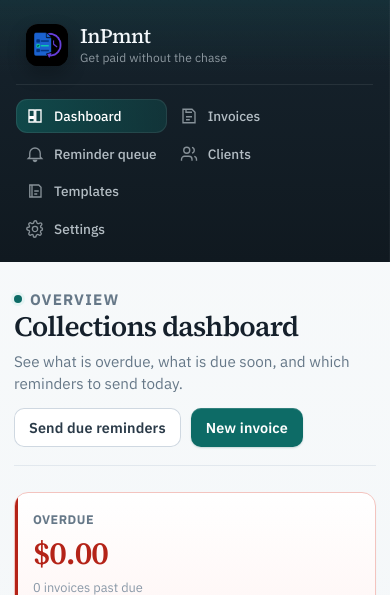
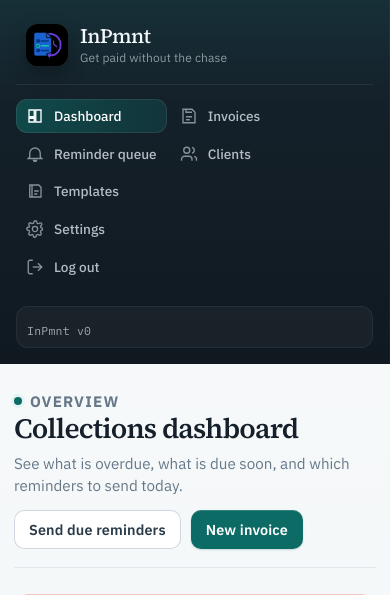
Before and after one commit to devildog5x5/InPmnt, a Flask app: page /app in a window 390 px wide. Shown: the top 595 px of the page. Run offline with Flask 3, Linux system fonts and the light colour scheme; the visitor is signed in with stand-in values (Sample User, id 1); data comes from the database, SQL or seed files in the repository.

Commit message:
Add Log out to the sidebar on every app page.
Co-authored-by: Cursor <cursoragent@cursor.com>

```diff
--- a/app/routes.py
+++ b/app/routes.py
@@ -173,6 +173,7 @@ def login():
             ).fetchone()
             if user and check_password_hash(user["password_hash"], password):
                 session["user_id"] = user["id"]
+                session["ui_theme"] = "light"
                 return redirect(next_url or url_for("main.app_home"))
         error = "Invalid email or password."
     return render_template(
@@ -255,6 +256,7 @@ def reset_password():
             if user:
                 clear_reset_file(db_path())
                 session["user_id"] = user["user_id"]
+                session["ui_theme"] = "light"
                 return redirect(url_for("main.app_home"))
             error = "This reset link is invalid or has expired."
             show_form = False
@@ -300,6 +302,7 @@ def signup():
                             business_name=business or None,
                         )
                         session["user_id"] = uid
+                        session["ui_theme"] = "light"
                         return redirect(url_for("main.app_home"))
             except Exception as exc:  # noqa: BLE001
                 error = str(exc)
--- a/static/css/app.css
+++ b/static/css/app.css
@@ -236,6 +236,13 @@ button { font-family: var(--font-body); }
   font-size: 0.75rem;
   color: rgba(215, 224, 231, 0.55);
   line-height: 1.35;
+}
+.sidebar-footer .site-version {
+  margin-top: 8px;
+  font-family: var(--font-mono);
+  font-size: 0.72rem;
+  letter-spacing: 0.02em;
+  color: rgba(215, 224, 231, 0.72);
 }
 
 /* ---------- Main ---------- */
@@ -700,7 +707,14 @@ td.mono, .mono {
   }
   .nav { flex-direction: row; flex-wrap: wrap; }
   .nav a { padding: 8px 10px; font-size: 0.85rem; }
-  .nav-label, .sidebar-footer { display: none; }
+  .nav-label { display: none; }
+  .sidebar-footer strong,
+  .sidebar-footer #workspace-label { display: none; }
+  .sidebar-footer {
+    display: block;
+    margin-top: 8px;
+    padding: 8px 10px;
+  }
   .main { padding: 18px 14px 40px; }
   .grid-kpi, .form-grid, .form-grid.three, .line-row { grid-template-columns: 1fr; }
   .topbar {
@@ -983,6 +997,14 @@ html[data-theme="dark"] .landing {
   color: var(--muted);
   font-size: 0.85rem;
 }
+.landing-footer .site-version {
+  margin: 0 0 6px;
+  font-family: var(--font-mono);
+  font-size: 0.95rem;
+  font-weight: 500;
+  color: var(--ink-soft);
+  letter-spacing: 0.02em;
+}
 @media (max-width: 900px) {
   .landing-hero, .feature-grid, .pricing-grid { grid-template-columns: 1fr; }
   .landing-hero { min-height: auto; padding-top: 24px; }
--- a/templates/app.html
+++ b/templates/app.html
@@ -56,12 +56,17 @@
             <svg viewBox="0 0 24 24" fill="none" stroke="currentColor" stroke-width="1.8"><path d="M12 15.5a3.5 3.5 0 1 0 0-7 3.5 3.5 0 0 0 0 7z"/><path d="M19.4 15a1.7 1.7 0 0 0 .34 1.87l.04.04a2 2 0 1 1-2.83 2.83l-.04-.04A1.7 1.7 0 0 0 15 19.4a1.7 1.7 0 0 0-1 .6 1.7 1.7 0 0 0-.4 1.08V21a2 2 0 1 1-4 0v-.06A1.7 1.7 0 0 0 9 19.4a1.7 1.7 0 0 0-1.87.34l-.04.04a2 2 0 1 1-2.83-2.83l.04-.04A1.7 1.7 0 0 0 4.6 15a1.7 1.7 0 0 0-.6-1A1.7 1.7 0 0 0 2.92 13.6H3a2 2 0 1 1 0-4h.06A1.7 1.7 0 0 0 4.6 9a1.7 1.7 0 0 0-.34-1.87l-.04-.04a2 2 0 1 1 2.83-2.83l.04.04A1.7 1.7 0 0 0 9 4.6a1.7 1.7 0 0 0 1-.6A1.7 1.7 0 0 0 10.4 2.9V3a2 2 0 1 1 4 0v.06a1.7 1.7 0 0 0 .4 1.08 1.7 1.7 0 0 0 1 .6 1.7 1.7 0 0 0 1.87-.34l.04-.04a2 2 0 1 1 2.83 2.83l-.04.04A1.7 1.7 0 0 0 19.4 9c.24.3.4.67.44 1.07H20a2 2 0 1 1 0 4h-.06c-.1.4-.26.77-.54 1.08z"/></svg>
             Settings
           </a>
+          <a href="{{ url_for('main.logout') }}">
+            <svg viewBox="0 0 24 24" fill="none" stroke="currentColor" stroke-width="1.8"><path d="M9 21H5a2 2 0 0 1-2-2V5a2 2 0 0 1 2-2h4"/><path d="M16 17l5-5-5-5"/><path d="M21 12H9"/></svg>
+            Log out
+          </a>
         </div>
       </nav>
 
       <div class="sidebar-footer">
         <strong>{{ user.name }}</strong>
         <span id="workspace-label">Foster Field Services Â· Trial</span>
+        <span class="site-version">InPmnt v{{ app_version }}</span>
       </div>
     </aside>
 
--- a/templates/landing.html
+++ b/templates/landing.html
@@ -126,8 +126,8 @@
   </section>
 
   <footer class="landing-footer">
-    <p>Â© 2026 Robert Foster Â· InPmnt Â· MIT License</p>
-    <p>v{{ app_version }}</p>
+    <p class="site-version">InPmnt v{{ app_version }}</p>
+    <p>© 2026 Robert Foster · MIT License</p>
     {% if show_demo_login %}
     <p>Local demo: demouser@inpmnt.app / Demo (SHOW_DEMO_LOGIN=1)</p>
     {% endif %}
```
Also changed, not shown: README.md, 5 other files.
